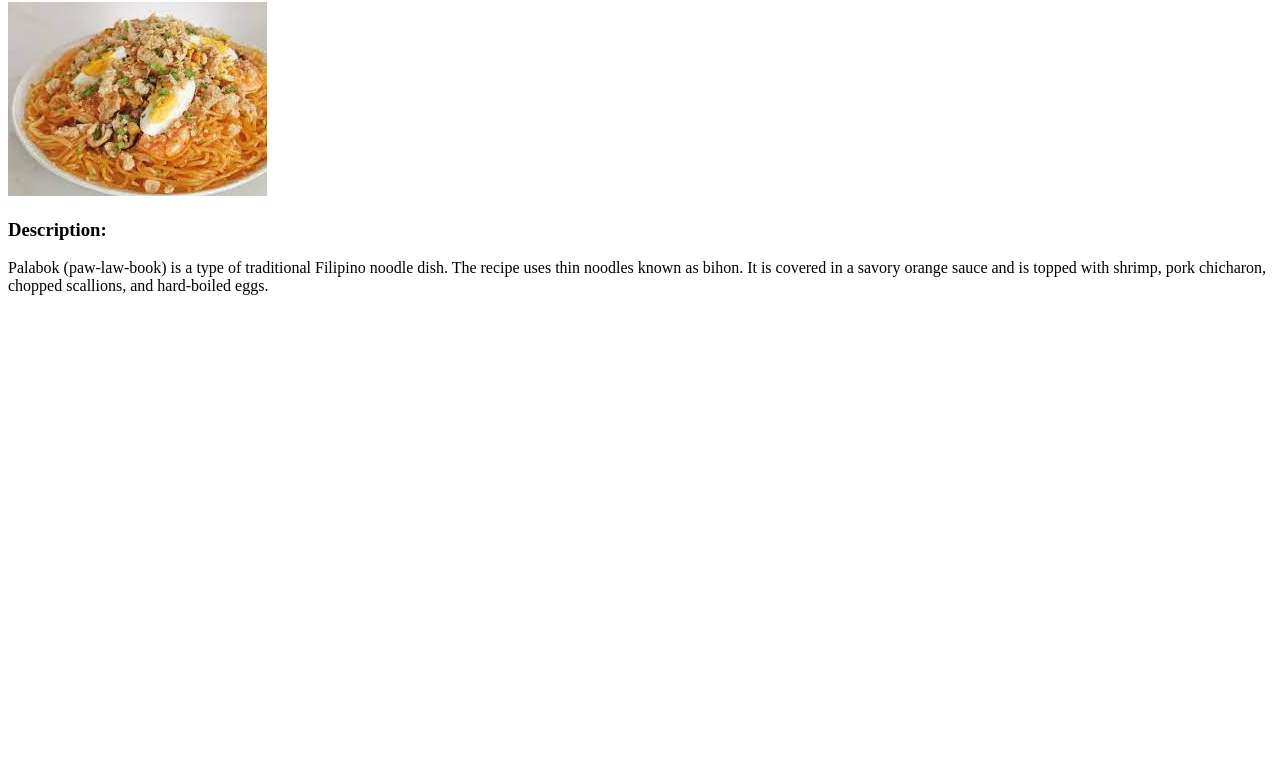
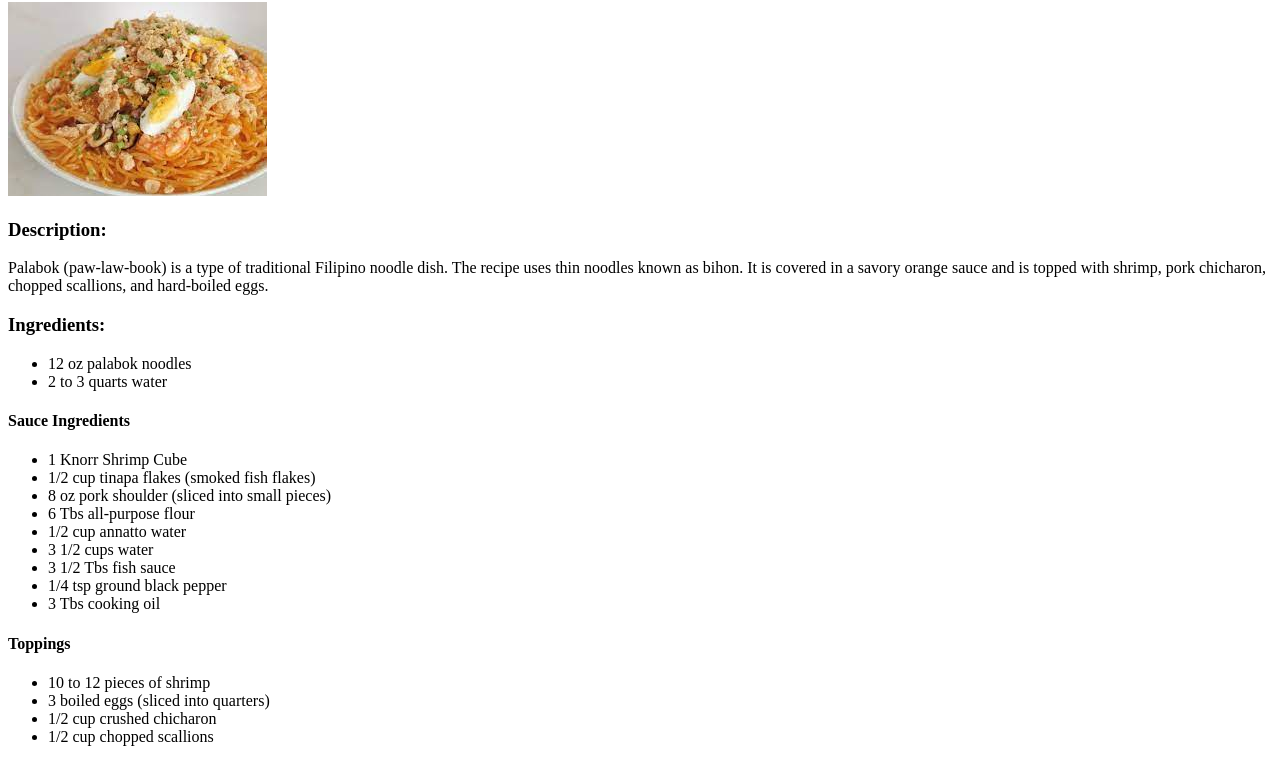
Before and after one commit to shirokooma/odin-recipes, a plain HTML site: page recipes/palabok.html in a window 1280 px wide. Shown: the part 78-840 px from the top of the page. Before the commit the page ends 800 px from the top, so only its background shows below. Drawn offline with Linux system fonts and the light colour scheme.

Commit message:
Add ingredient lists to palabok.html

```diff
--- a/recipes/palabok.html
+++ b/recipes/palabok.html
@@ -8,7 +8,34 @@
     <body>
         <h1>Palabok</h1>
         <img src="../img/palabok.jpeg" alt="palabok on a plate">
+
         <h3>Description:</h3>
         <p>Palabok (paw-law-book) is a type of traditional Filipino noodle dish. The recipe uses thin noodles known as bihon. It is covered in a savory orange sauce and is topped with shrimp, pork chicharon, chopped scallions, and hard-boiled eggs.</p>
+
+        <h3>Ingredients:</h3>
+        <ul>
+            <li>12 oz palabok noodles</li>
+            <li>2 to 3 quarts water</li>
+        </ul>
+        <h4>Sauce Ingredients</h4>
+        <ul>
+            <li>1 Knorr Shrimp Cube</li>
+            <li>1/2 cup tinapa flakes (smoked fish flakes)</li>
+            <li>8 oz pork shoulder (sliced into small pieces)</li>
+            <li>6 Tbs all-purpose flour</li>
+            <li>1/2 cup annatto water</li>
+            <li>3 1/2 cups water</li>
+            <li>3 1/2 Tbs fish sauce</li>
+            <li>1/4 tsp ground black pepper</li>
+            <li>3 Tbs cooking oil</li>
+        </ul>
+        <h4>Toppings</h4>
+        <ul>
+            <li>10 to 12 pieces of shrimp</li>
+            <li>3 boiled eggs (sliced into quarters)</li>
+            <li>1/2 cup crushed chicharon</li>
+            <li>1/2 cup chopped scallions</li>
+        </ul>
+
     </body>
 </html>
```
